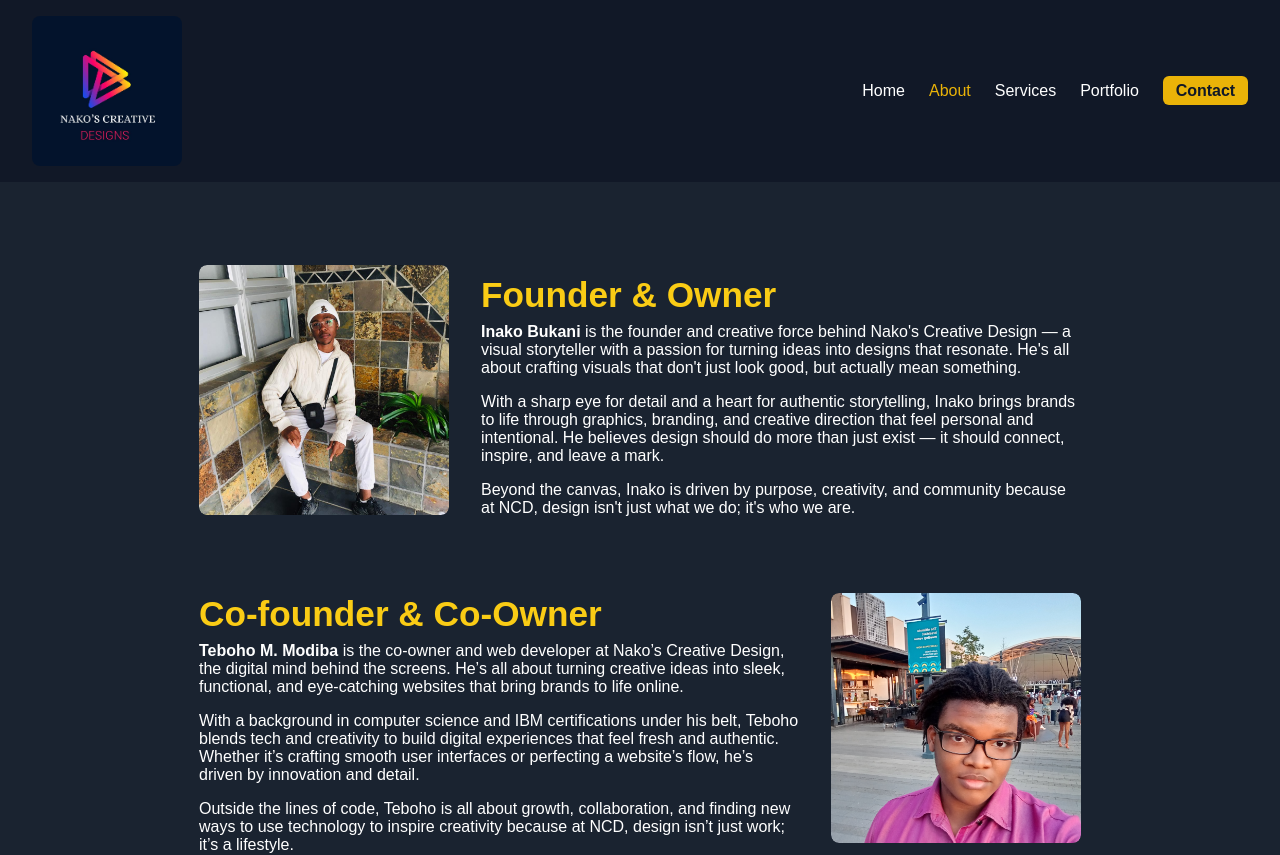
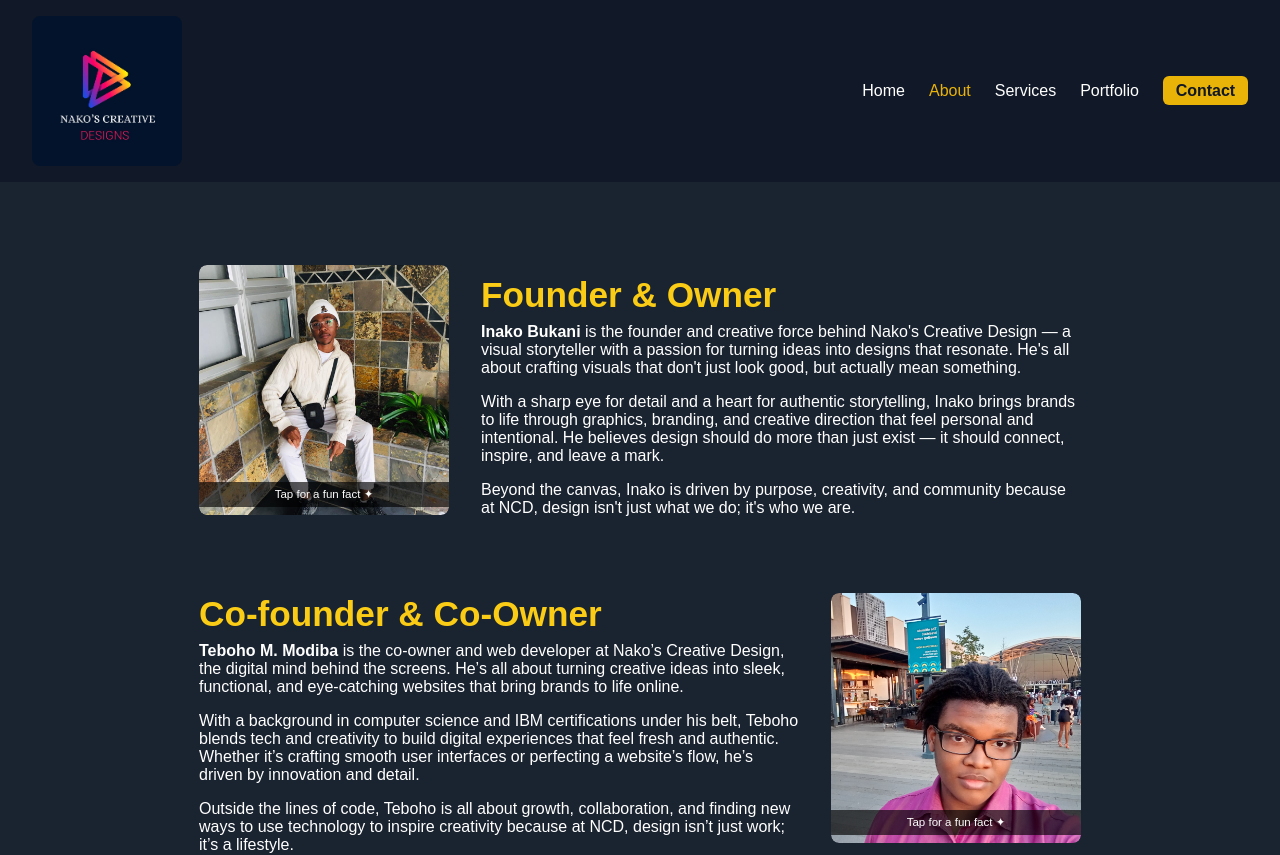
Before and after one commit to TebohoModiba/NCD-React-Website, a React (Vite) app in the folder ncd-react/: page /about in a window 1280 px wide. Shown: the top 855 px of the page. Built offline with nearby package versions, Linux system fonts and the light colour scheme.

Commit message:
Update styles.css

```diff
--- a/ncd-react/src/styles.css
+++ b/ncd-react/src/styles.css
@@ -913,3 +913,40 @@ footer {
     cursor: pointer;
     line-height: 1;
 }
+
+/* Always-visible flip indicator */
+.flip-hint {
+    position: absolute;
+    bottom: 8px;
+    left: 0;
+    right: 0;
+    text-align: center;
+    font-size: 0.72rem;
+    color: #fff;
+    background: rgba(0, 0, 0, 0.65);
+    padding: 0.35rem 0;
+    opacity: 1;                    /* always visible */
+    pointer-events: none;
+    animation: pulse-hint 2.2s ease-in-out infinite;
+}
+
+@keyframes pulse-hint {
+    0%, 100% { opacity: 0.75; }
+    50%      { opacity: 1; }
+}
+
+/* Stop the pulse after the card has been flipped once */
+.flip-card.is-flipped .flip-hint {
+    animation: none;
+    opacity: 0;
+}
+
+.flip-hint--back {
+    position: static;
+    background: none;
+    opacity: 0.7;
+    color: #facc15;
+    font-size: clamp(0.6rem, 1.8vw, 0.7rem);
+    margin-top: 0.15rem;
+    animation: none;
+}
```
